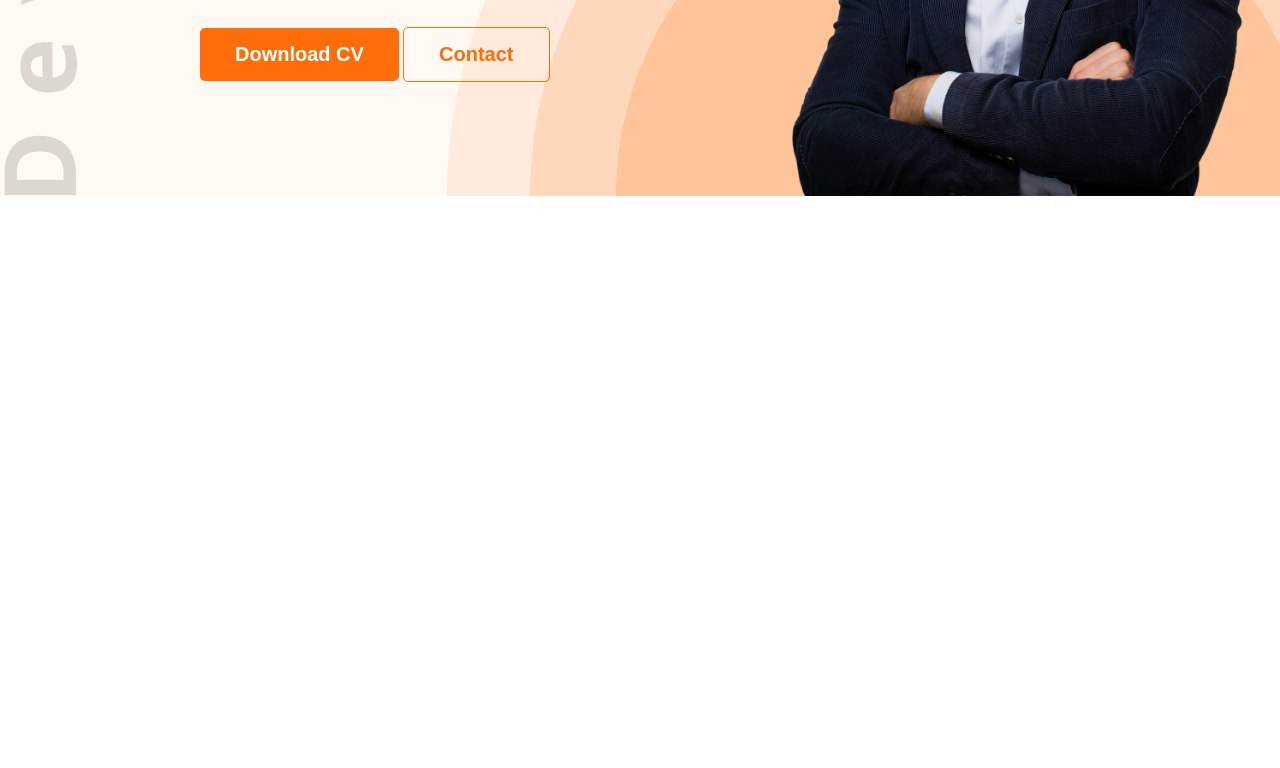
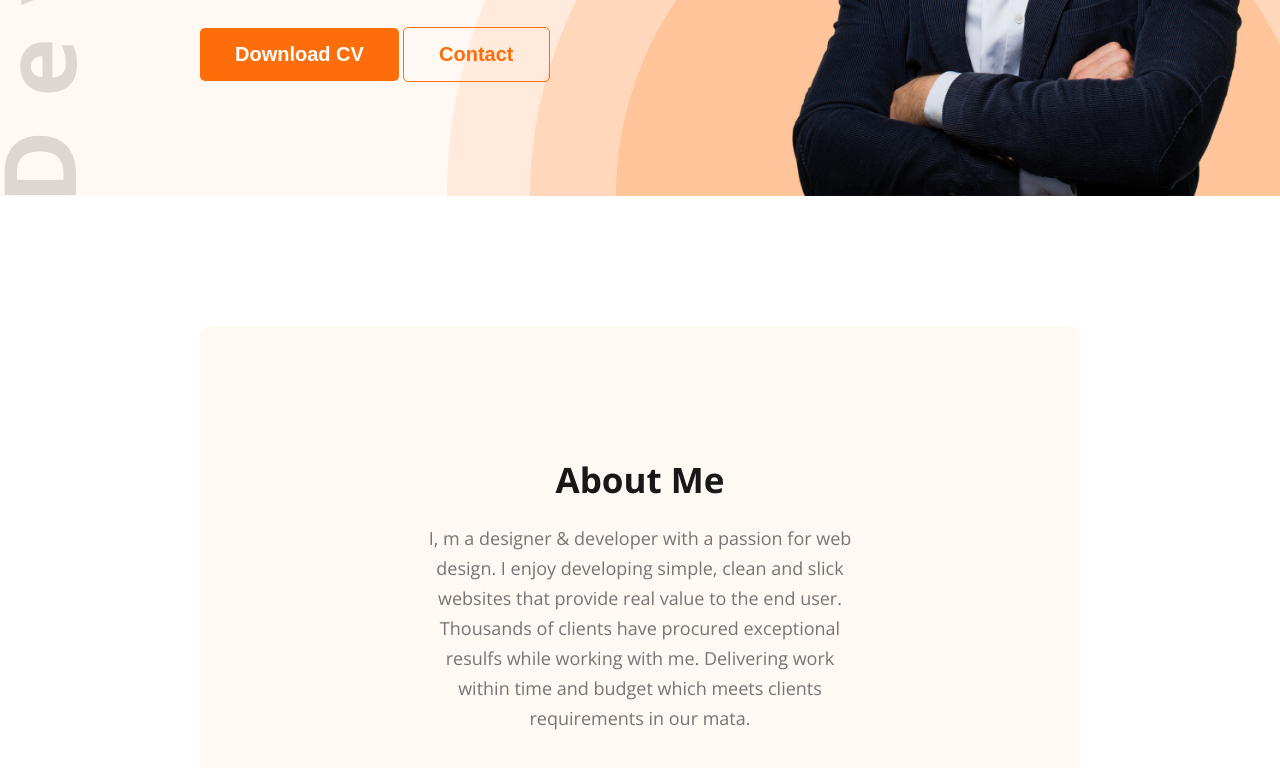
Before and after one commit to f4him-s/developer-portfolio, a plain HTML site: page index.html in a window 1280 px wide. Shown: the part 574-1342 px from the top of the page. Before the commit the page ends 800 px from the top, so only its background shows below. Drawn offline with nearby package versions, Linux system fonts and the light colour scheme.

Commit message:
About section structure

```diff
--- a/Style/styles.css
+++ b/Style/styles.css
@@ -26,6 +26,20 @@ body {
   color: #fd6e0a;
   font-weight: 700;
   background: none;
+}
+.section-title {
+  color: #181818;
+  text-align: center;
+  font-size: 35px;
+  font-weight: 700;
+}
+.section-description {
+  color:#757575;
+  text-align: center;
+  font-size: 18px;
+  font-weight: 400;
+  line-height: 30px;
+  padding: 20px 70px;
 }
 
 /* Nav related style */
@@ -59,7 +73,6 @@ header {
   background-image: url(../images/header_bg.png), url(../images/developer.png);
   background-repeat: no-repeat;
   background-position: bottom right, bottom left;
-
 }
 .banner {
   padding: 30px 30px 0px 200px;
@@ -88,6 +101,15 @@ header {
   line-height: 30px;
   margin-bottom: 30px;
 }
-.banner-content{
-    max-width: 585px;
+.banner-content {
+  max-width: 585px;
 }
+
+/* Main Section Styles */
+/* About Section */
+.about {
+  padding: 130px 150px;
+  border-radius: 10px;
+  background: #fff8f3;
+  margin: 130px 200px;
+}
--- a/index.html
+++ b/index.html
@@ -32,8 +32,9 @@
         </div>
     </header>
     <main>
-        <section>
-
+        <section class="about">
+            <h3 class="section-title">About Me</h3>
+            <p class="section-description">I, m a designer & developer with a passion for web design. I enjoy developing simple, clean and slick websites that provide real value to the end user. Thousands of clients have procured exceptional resulfs while working with me. Delivering work within time and budget which meets clients requirements in our mata.</p>
         </section>
     </main>
     <footer>
```
